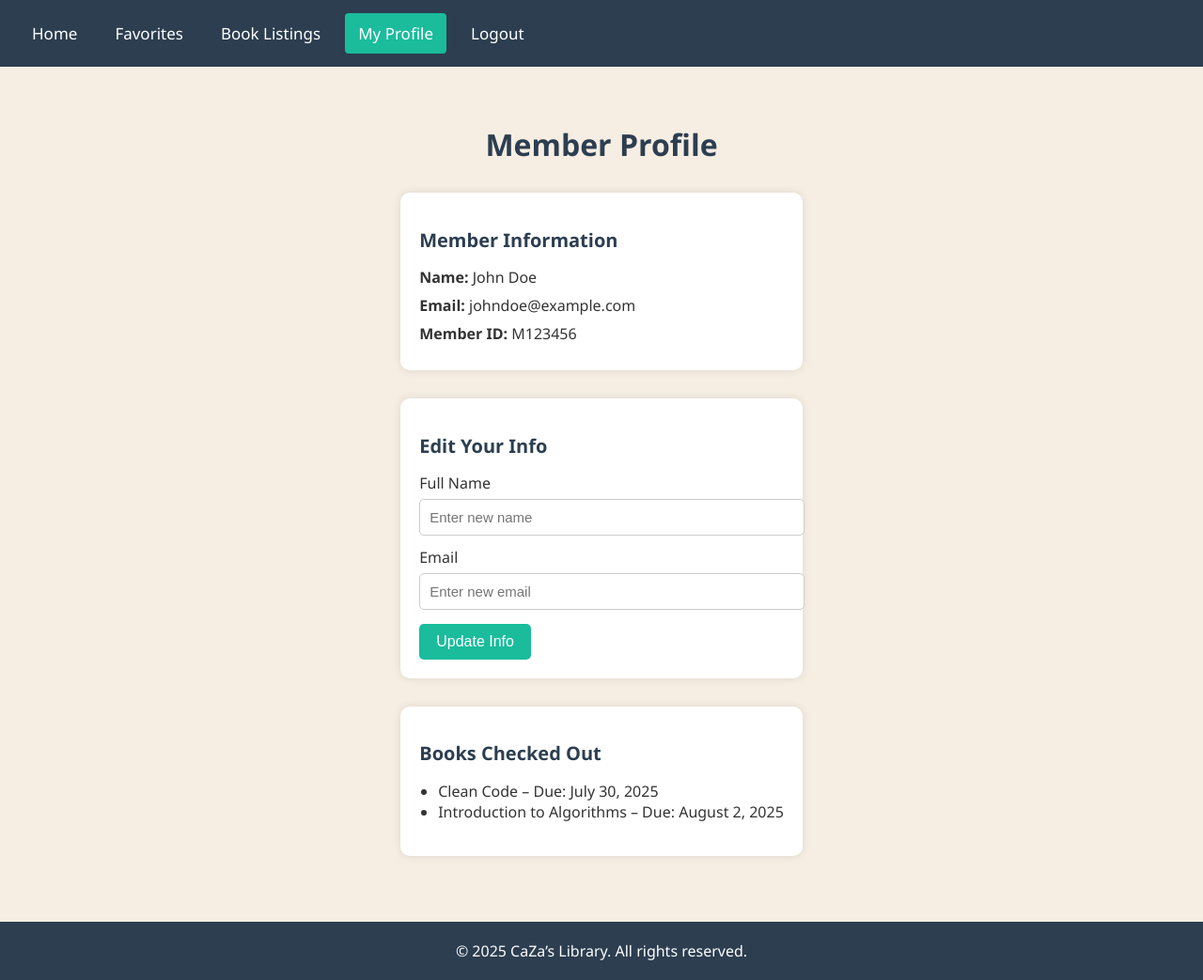
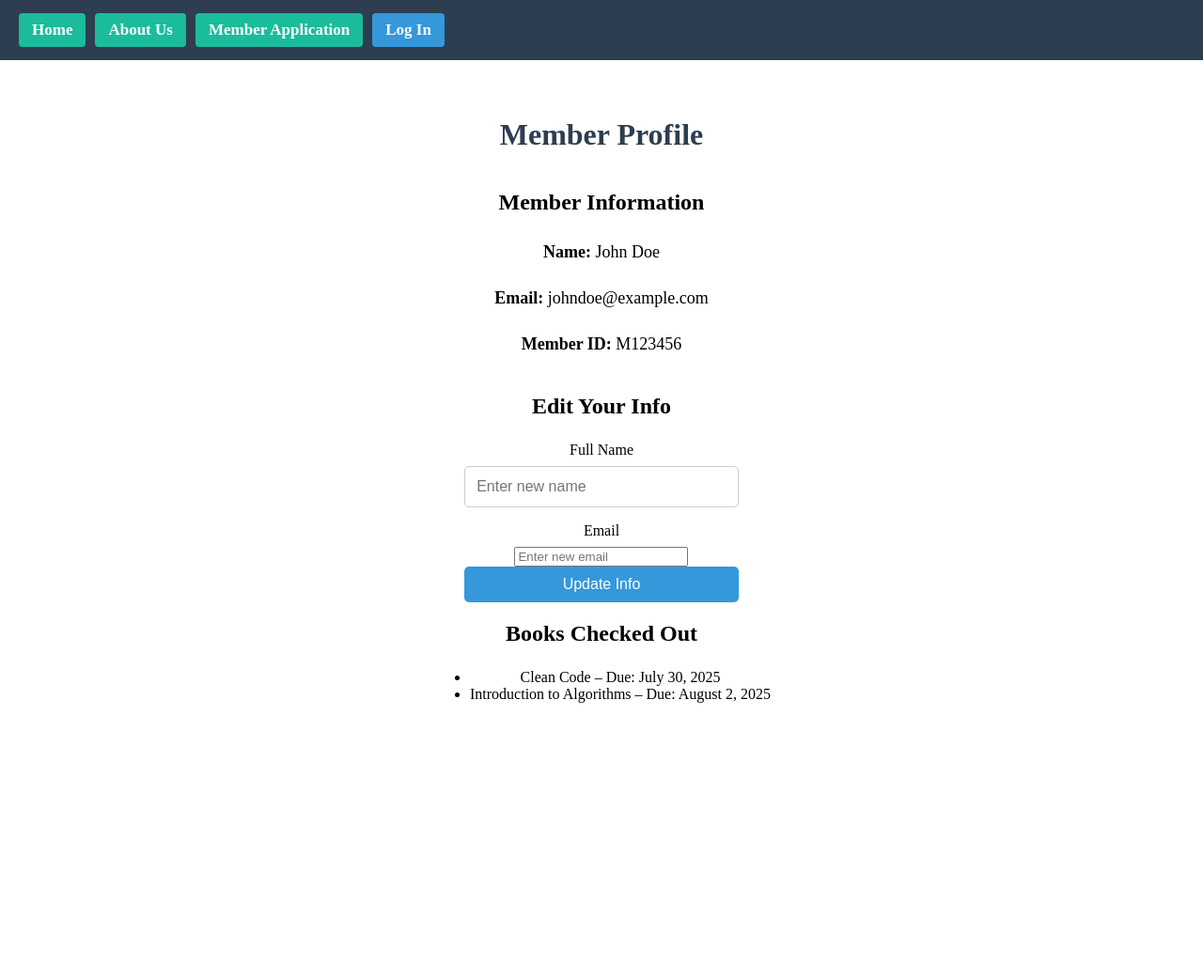
Before and after one commit to Cmier04/CaZa-s-Library, a Flask app: template frontend/templates/member_profile.html in a window 1280 px wide. Shown: the whole page at 94% size. After the commit the page ends 748 px from the top, so only its background shows below. Run offline with Flask 3, Linux system fonts and the light colour scheme; the template is opened without the code that fills it, so the values that code supplies are empty.

Commit message:
Update member_profile.html

```diff
--- a/frontend/templates/member_profile.html
+++ b/frontend/templates/member_profile.html
@@ -1,130 +1,7 @@
-<!DOCTYPE html>
-<html lang="en">
-<head>
-  <meta charset="UTF-8" />
-  <meta name="viewport" content="width=device-width, initial-scale=1" />
-  <title>Member Profile - CaZa’s Library</title>
-  <style>
-    body {
-      margin: 0;
-      font-family: 'Segoe UI', Tahoma, Geneva, Verdana, sans-serif;
-      background-color: #f6eee3;
-      color: #333;
-      display: flex;
-      flex-direction: column;
-      min-height: 100vh;
-    }
+{% extends 'base.html' %}
+{% block title %}Member Profile - CaZa’s Library{% endblock %}
 
-    .navbar {
-      background-color: #2c3e50;
-      padding: 14px 20px;
-      display: flex;
-      gap: 12px;
-      flex-wrap: wrap;
-      align-items: center;
-    }
-
-    .navbar a {
-      color: white;
-      text-decoration: none;
-      font-size: 17px;
-      padding: 10px 14px;
-      transition: background-color 0.3s;
-    }
-
-    .navbar a:hover {
-      background-color: #1abc9c;
-      border-radius: 4px;
-    }
-
-    .navbar a.active {
-      background-color: #1abc9c;
-      border-radius: 4px;
-    }
-
-    .container {
-      padding: 40px 20px;
-      flex-grow: 1;
-      max-width: 800px;
-      margin: auto;
-    }
-
-    h1 {
-      text-align: center;
-      margin-bottom: 30px;
-      color: #2c3e50;
-    }
-
-    .section {
-      background: white;
-      border-radius: 10px;
-      padding: 20px;
-      margin-bottom: 30px;
-      box-shadow: 0 0 10px rgba(0,0,0,0.1);
-    }
-
-    .section h2 {
-      margin-bottom: 15px;
-      color: #2c3e50;
-      font-size: 20px;
-    }
-
-    .profile-info p {
-      margin: 8px 0;
-    }
-
-    label {
-      display: block;
-      margin: 12px 0 6px;
-    }
-
-    input[type="text"],
-    input[type="email"] {
-      width: 100%;
-      padding: 10px;
-      border-radius: 5px;
-      border: 1px solid #ccc;
-      font-size: 15px;
-    }
-
-    button {
-      margin-top: 15px;
-      padding: 10px 18px;
-      background-color: #1abc9c;
-      color: white;
-      border: none;
-      border-radius: 5px;
-      cursor: pointer;
-      font-size: 16px;
-    }
-
-    button:hover {
-      background-color: #159e85;
-    }
-
-    ul {
-      padding-left: 20px;
-    }
-
-    footer {
-      text-align: center;
-      padding: 20px;
-      background-color: #2c3e50;
-      color: white;
-    }
-  </style>
-</head>
-<body>
-
-  <!-- Navigation Bar -->
-  <div class="navbar">
-    <a href="home_members.html">Home</a>
-    <a href="favorites.html">Favorites</a>
-    <a href="listing_member.html">Book Listings</a>
-    <a href="member_profile.html" class="active">My Profile</a>
-    <a href="login.html">Logout</a>
-  </div>
-
+{% block content %}
 <div class="container">
   <h1>Member Profile</h1>
 
@@ -161,10 +38,4 @@
     </ul>
   </div>
 </div>
-
-  <footer>
-    &copy; 2025 CaZa’s Library. All rights reserved.
-  </footer>
-
-</body>
-</html>
+{% endblock %}
```
Lines whose indentation alone changed are shown as unchanged.
